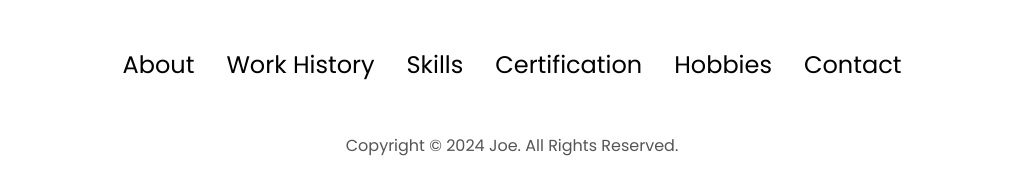
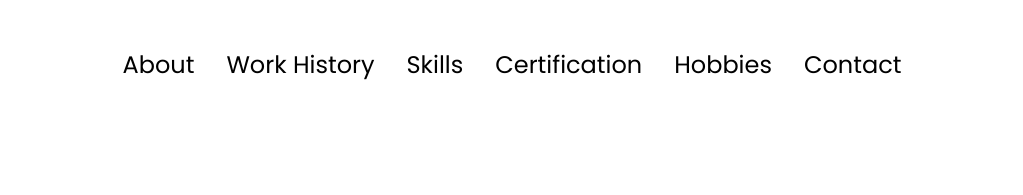
Before and after one commit to GokulakrishnanD/gokulakrishnan.github.io, a plain HTML site: page index.html in a window 1280 px wide. Shown: the part 5247-5442 px from the top of the page, without its empty margins (128-1151 px from the left). Drawn offline with Linux system fonts and the light colour scheme.

Commit message:
Update index.html

```diff
--- a/index.html
+++ b/index.html
@@ -391,7 +391,7 @@
                   </ul>
               </div>
           </nav>
-          <p>Copyright &#169; 2024 Joe. All Rights Reserved.</p>
+<!--           <p>Copyright &#169; 2024 Joe. All Rights Reserved.</p> -->
       </footer>
       <script src="script.js"></script>
   </body>
```
